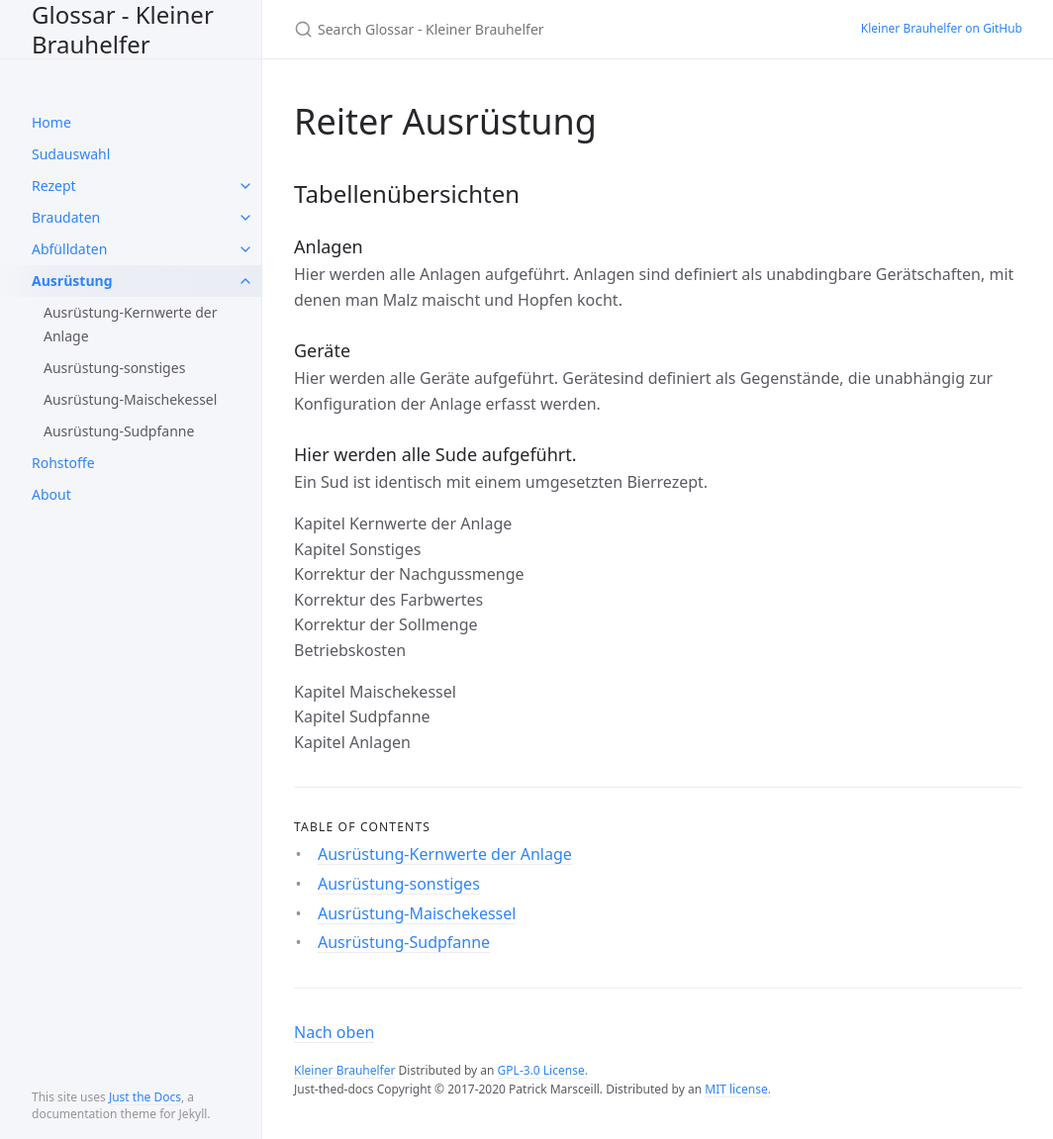
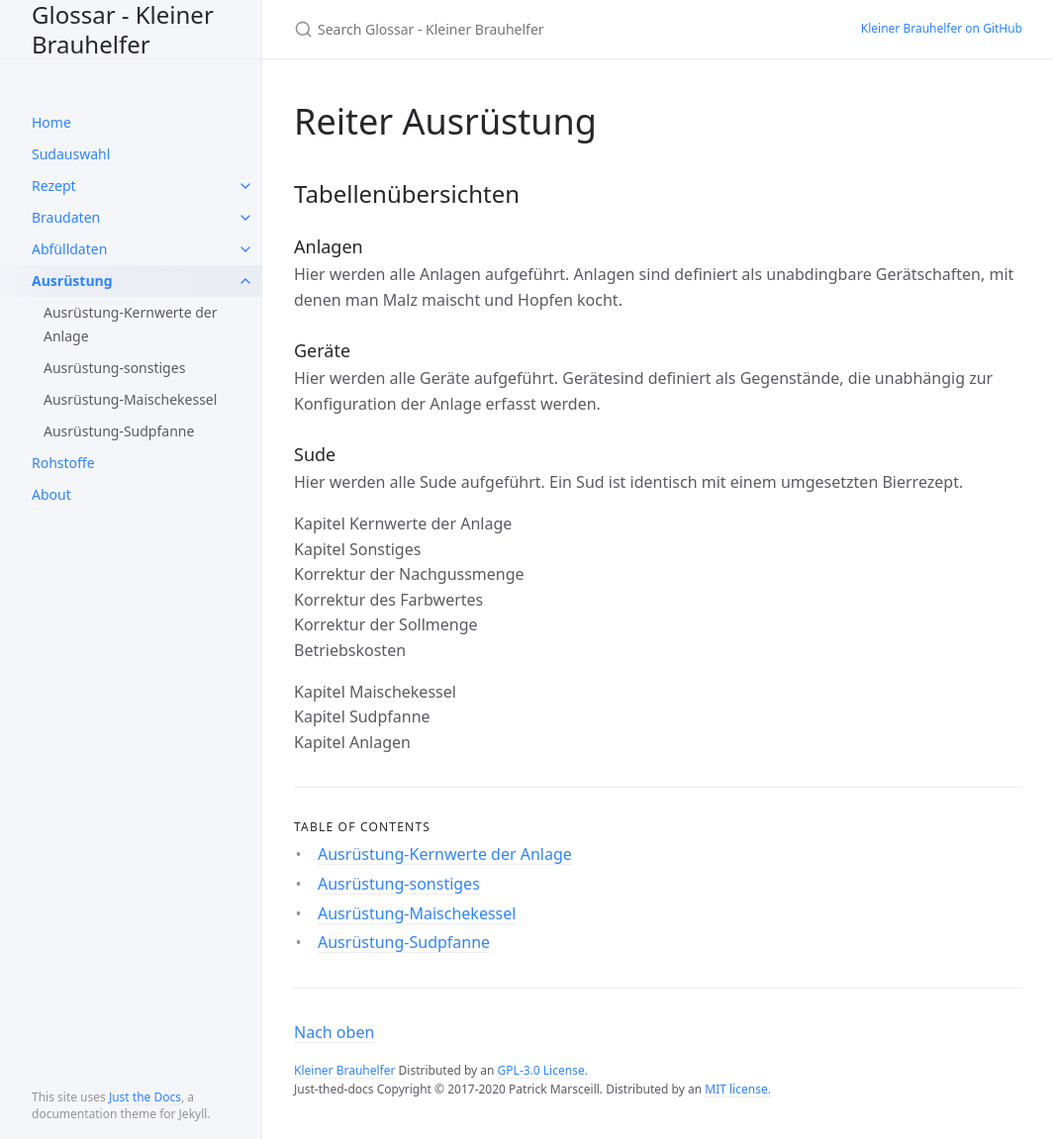
Before and after one commit to IsometricXH/kbh-glossar, a Jekyll site: the page built from docs/11-ausruestung/0-ausruestung.md, in a window 1280 px wide and 1151 px high. Shown: the whole window at 99% size, without its empty margins (107-1171 px from the left). Built offline with Jekyll 4.4.1, drawn with Linux system fonts in a browser that asks for light colours.

Commit message:
Update 0-ausruestung.md

```diff
--- a/docs/11-ausruestung/0-ausruestung.md
+++ b/docs/11-ausruestung/0-ausruestung.md
@@ -18,7 +18,8 @@ Anlagen sind definiert als unabdingbare Gerätschaften, mit denen man Malz maisc
 Hier werden alle Geräte aufgeführt.
 Gerätesind definiert als Gegenstände, die unabhängig zur Konfiguration der Anlage erfasst werden.
 
-### Hier werden alle Sude aufgeführt.
+### Sude
+Hier werden alle Sude aufgeführt.
 Ein Sud ist identisch mit einem umgesetzten Bierrezept.
 
 Kapitel Kernwerte der Anlage
```
